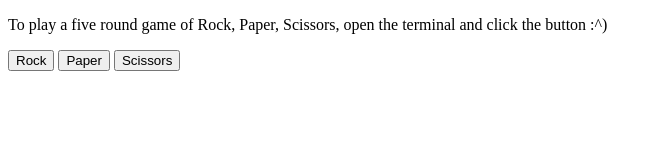
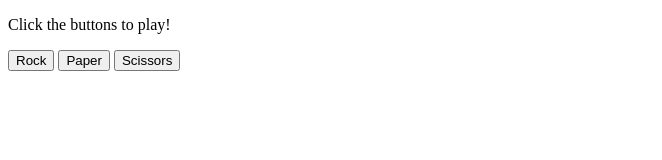
Before and after one commit to Celus8/rock-paper-scissors, a plain HTML site: page index.html in a window 1280 px wide. Shown: the whole page, without its empty margins (0-662 px from the left). Drawn offline with Linux system fonts and the light colour scheme.

Commit message:
Update instructions

```diff
--- a/index.html
+++ b/index.html
@@ -8,7 +8,7 @@
     <title>Rock, Paper, Scissors</title>
 </head>
 <body>
-    <p>To play a five round game of Rock, Paper, Scissors, open the terminal and click the button :^)</p>
+    <p>Click the buttons to play!</p>
     <button id="rock">Rock</button>
     <button id="paper">Paper</button>
     <button id="scissors">Scissors</button>
--- a/script.js
+++ b/script.js
@@ -91,4 +91,6 @@ function playRound(playerSelection, computerSelection) {
 
     return winner;
 
+
+
 }
```
